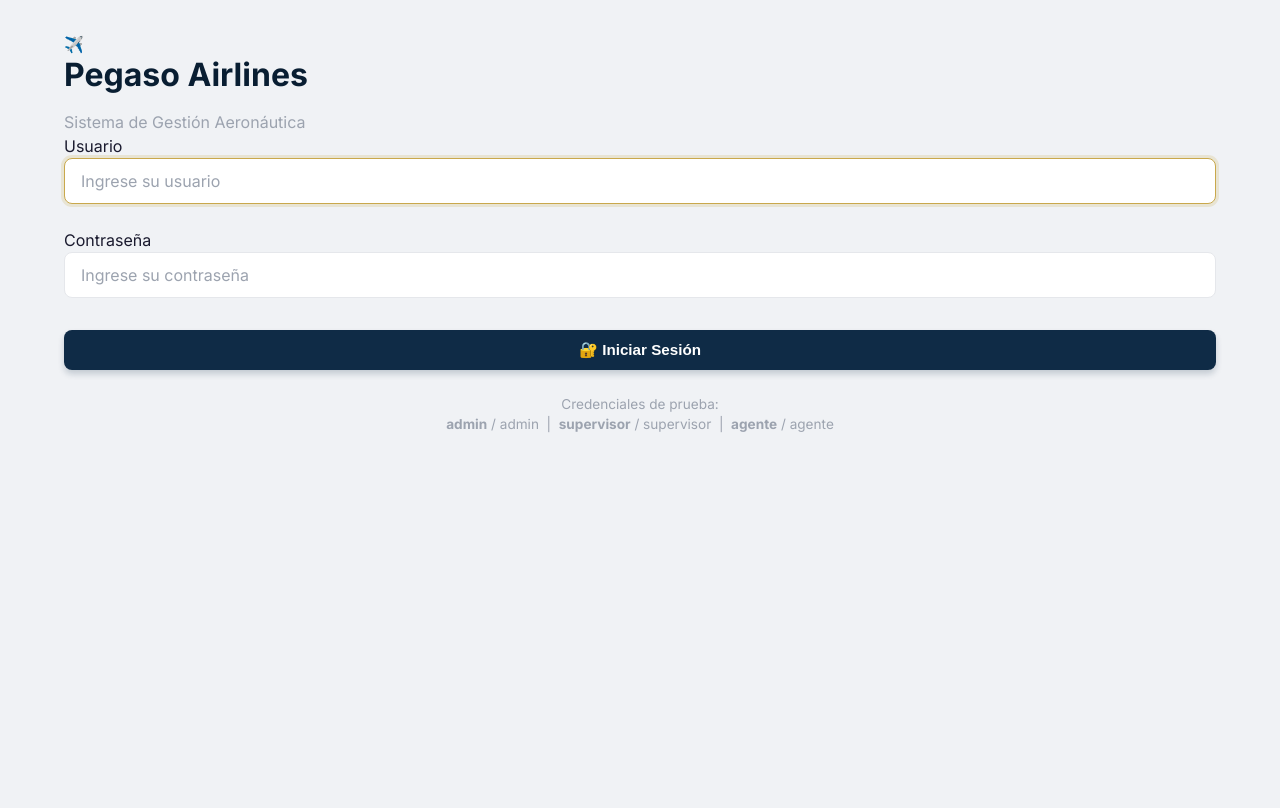
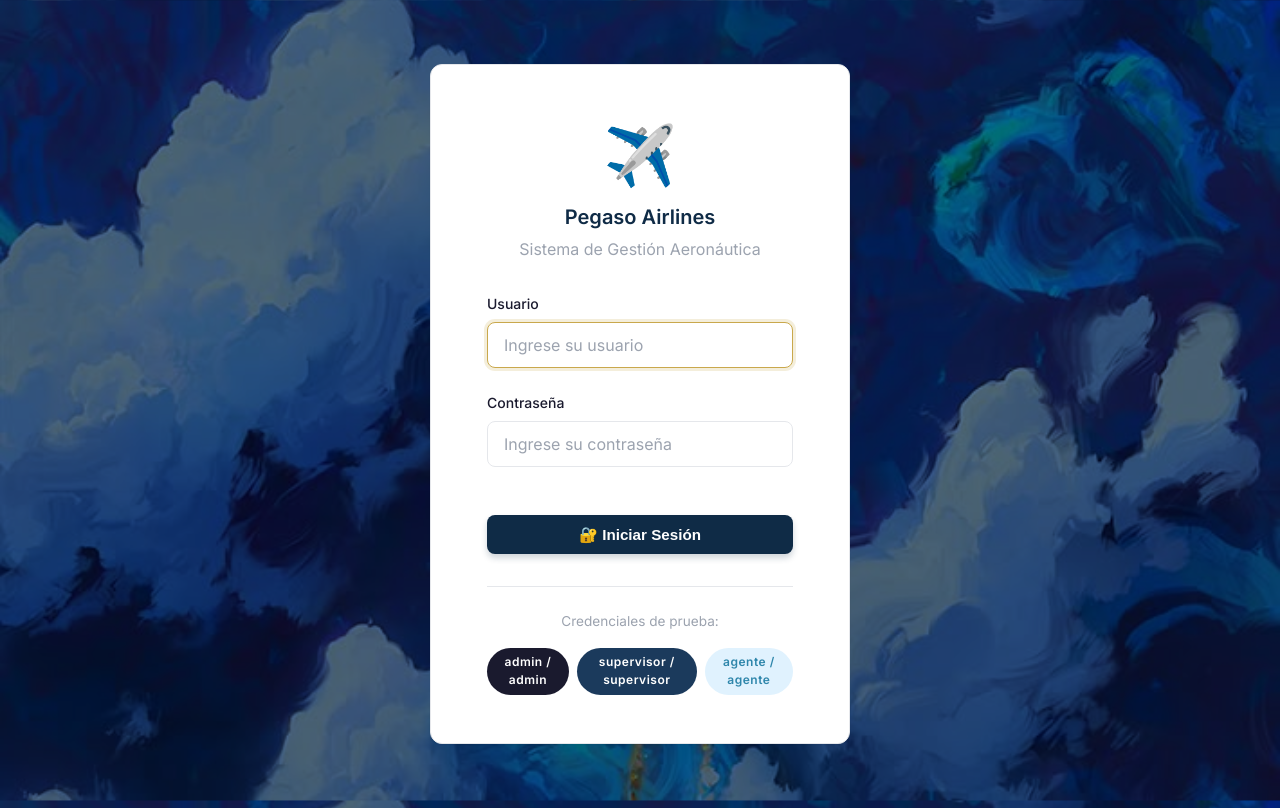
Before and after one commit to 1Mejor2345/SBD_2P, a Flask app: page /login in a window 1280 px wide. Before the commit the page ends 432 px from the top, so only its background shows below. Run offline with Flask 3, Linux system fonts and the light colour scheme.

Commit message:
Cambio estético Inicio de Sesión

```diff
--- a/templates/login.html
+++ b/templates/login.html
@@ -1,28 +1,62 @@
 {% extends 'layout.html' %}
 {% block content %}
-<div class="login-wrapper">
-    <div class="login-card">
-        <div class="login-header">
-            <div class="login-logo">✈️</div>
-            <h1>Pegaso Airlines</h1>
+
+<style>
+    /* Aplicar la imagen de fondo solo a esta página */
+    body {
+        /* Usamos url_for de Flask para buscar la imagen en la carpeta static */
+        background-image: url("{{ url_for('static', filename='fondo-avion.jpg') }}");
+        background-size: cover;
+        background-position: center;
+        background-attachment: fixed;
+        background-repeat: no-repeat;
+
+        /* Capa oscura superpuesta para que la tarjeta de login resalte */
+        background-color: rgba(9, 30, 50, 0.7); /* Usa tu color --primary-dark con opacidad */
+        background-blend-mode: overlay;
+    }
+</style>
+
+<div class="container d-flex align-items-center justify-content-center" style="min-height: 80vh;">
+    <!-- Contenedor principal usando tu sistema de tarjetas -->
+    <div class="card" style="width: 100%; max-width: 420px;">
+        <div class="card-body">
+
+            <!-- Encabezado del Login -->
+            <div class="text-center mb-4">
+                <div style="font-size: 3.5rem; margin-bottom: 0.5rem;" class="animate-pulse">✈️</div>
+                <h1 class="card-title text-primary mb-1">Pegaso Airlines</h1>
                 <p class="text-muted">Sistema de Gestión Aeronáutica</p>
             </div>
+
+            <!-- Formulario usando tus clases form-group y form-control -->
             <form method="POST" action="{{ url_for('login') }}" id="loginForm">
                 <div class="form-group">
-                <label for="username">Usuario</label>
+                    <label for="username" class="form-label">Usuario</label>
                     <input type="text" class="form-control" id="username" name="username" placeholder="Ingrese su usuario" required autofocus>
                 </div>
-            <div class="form-group">
-                <label for="password">Contraseña</label>
+
+                <div class="form-group mb-4">
+                    <label for="password" class="form-label">Contraseña</label>
                     <input type="password" class="form-control" id="password" name="password" placeholder="Ingrese su contraseña" required>
                 </div>
-            <button type="submit" class="btn btn-primary" style="width: 100%; margin-top: 0.5rem;">
+
+                <!-- Botón primario que ocupa el 100% del ancho -->
+                <button type="submit" class="btn btn-primary w-100 mt-2">
                     🔐 Iniciar Sesión
                 </button>
             </form>
-        <div style="text-align: center; margin-top: 1.5rem; color: var(--text-muted); font-size: 0.85rem;">
-            <p>Credenciales de prueba:</p>
-            <p><strong>admin</strong> / admin &nbsp;|&nbsp; <strong>supervisor</strong> / supervisor &nbsp;|&nbsp; <strong>agente</strong> / agente</p>
+
+            <!-- Sección de credenciales usando tus badges -->
+            <div class="text-center mt-4" style="border-top: 1px solid var(--border); padding-top: 1.5rem;">
+                <p class="text-muted mb-2" style="font-size: 0.85rem;">Credenciales de prueba:</p>
+                <div class="d-flex justify-content-center gap-2" style="flex-wrap: wrap;">
+                    <span class="badge badge-dark" style="text-transform: lowercase;">admin / admin</span>
+                    <span class="badge badge-primary" style="text-transform: lowercase;">supervisor / supervisor</span>
+                    <span class="badge badge-info" style="text-transform: lowercase;">agente / agente</span>
+                </div>
+            </div>
+
         </div>
     </div>
 </div>
```
Also changed, not shown: static/fondo-avion.jpg (added). Lines whose indentation alone changed are shown as unchanged.
